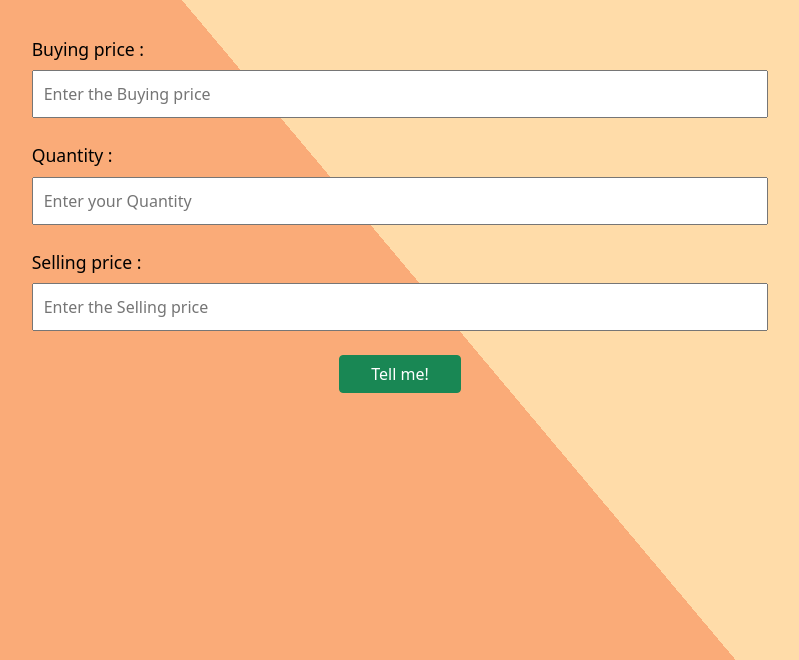
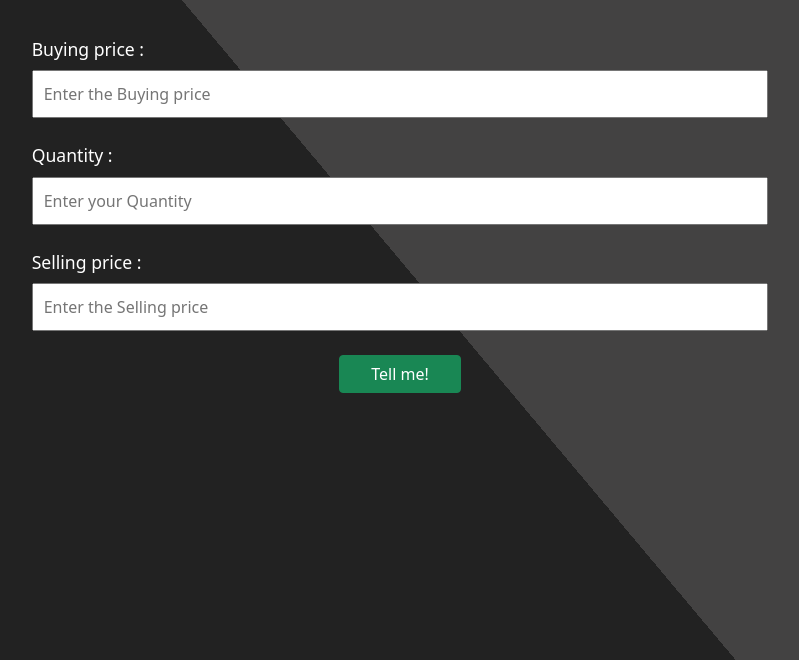
Before and after one commit to jayeshtele/Stocks-Profit-Loss-App, a plain HTML site: page index.html in a window 1280 px wide. Shown: the part 140-800 px from the top of the page, without its empty margins (240-1039 px from the left). Drawn offline with nearby package versions, Linux system fonts and the light colour scheme.

Commit message:
Update style.css

```diff
--- a/style.css
+++ b/style.css
@@ -3,8 +3,8 @@
 }
 body{
     overflow-x: hidden;
-    background: linear-gradient(50deg,#FAAB78 50%,#FFDCA9 50%) no-repeat;
-    color: black;
+    background: linear-gradient(50deg,#222222 50%,#434242 50%) no-repeat;
+    color: white;
     height: 100vh;
 }
 label {
```
